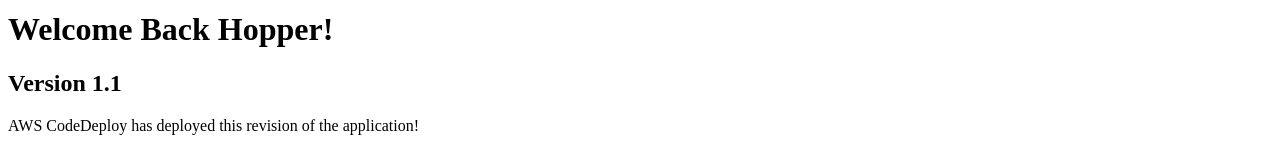
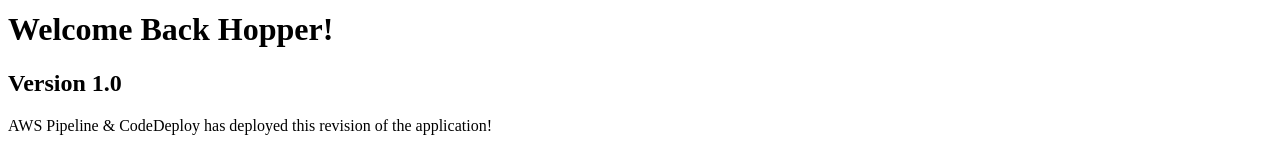
Before and after one commit to josephphyo/aws-codedeploy-demo, a plain HTML site: page src/index.html in a window 1280 px wide. Shown: the part 1045-1193 px from the top of the page. Drawn offline with Linux system fonts and the light colour scheme.

Commit message:
old version

```diff
--- a/src/index.html
+++ b/src/index.html
@@ -2,5 +2,5 @@
 <img src="hopperagain.jpg" alt="Hopper"/>
 
 <h1>Welcome Back Hopper!</h1>
-<h2>Version 1.1</h2>
-<p>AWS CodeDeploy has deployed this revision of the application!</p>
+<h2>Version 1.0</h2>
+<p>AWS Pipeline & CodeDeploy has deployed this revision of the application!</p>
```
